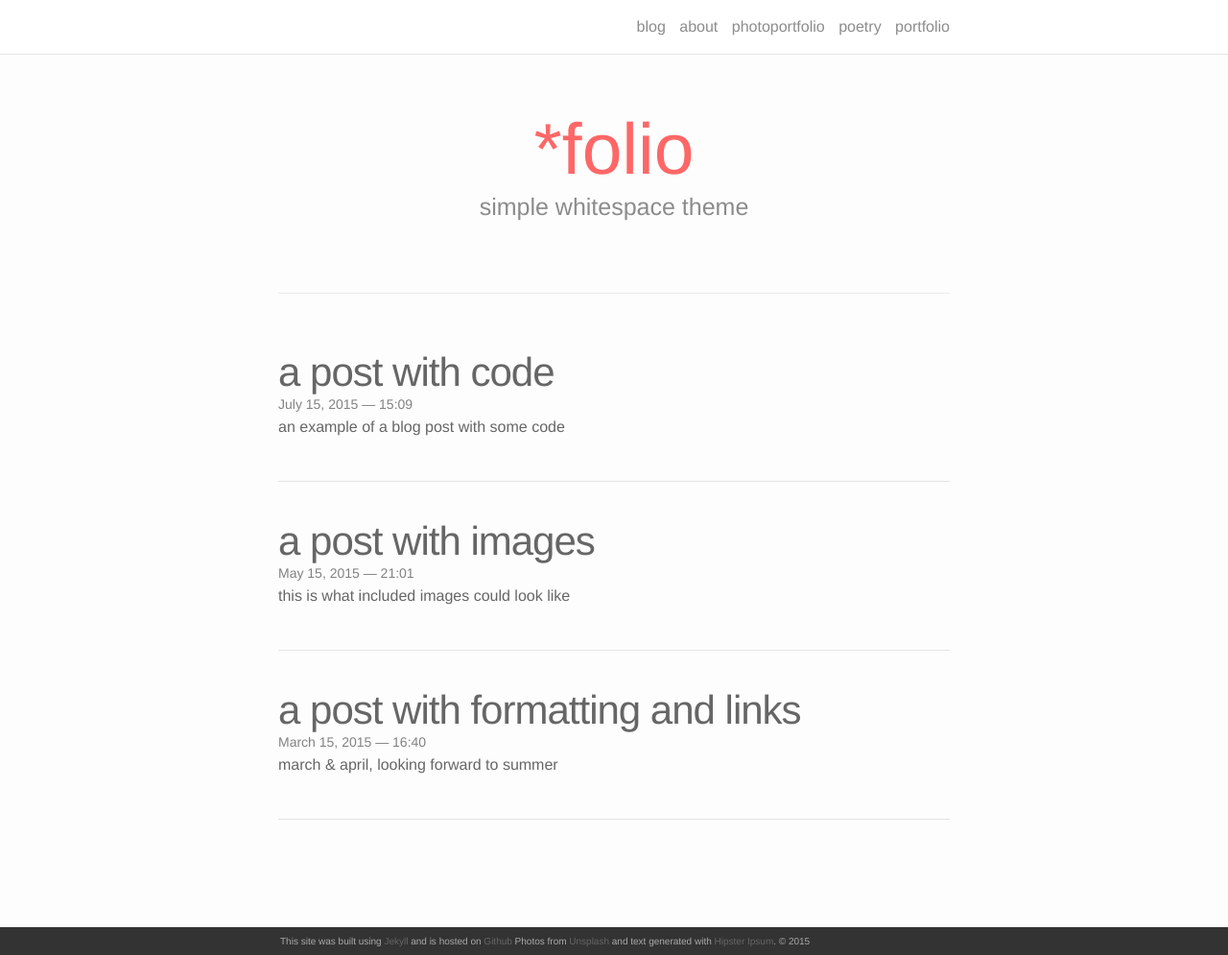
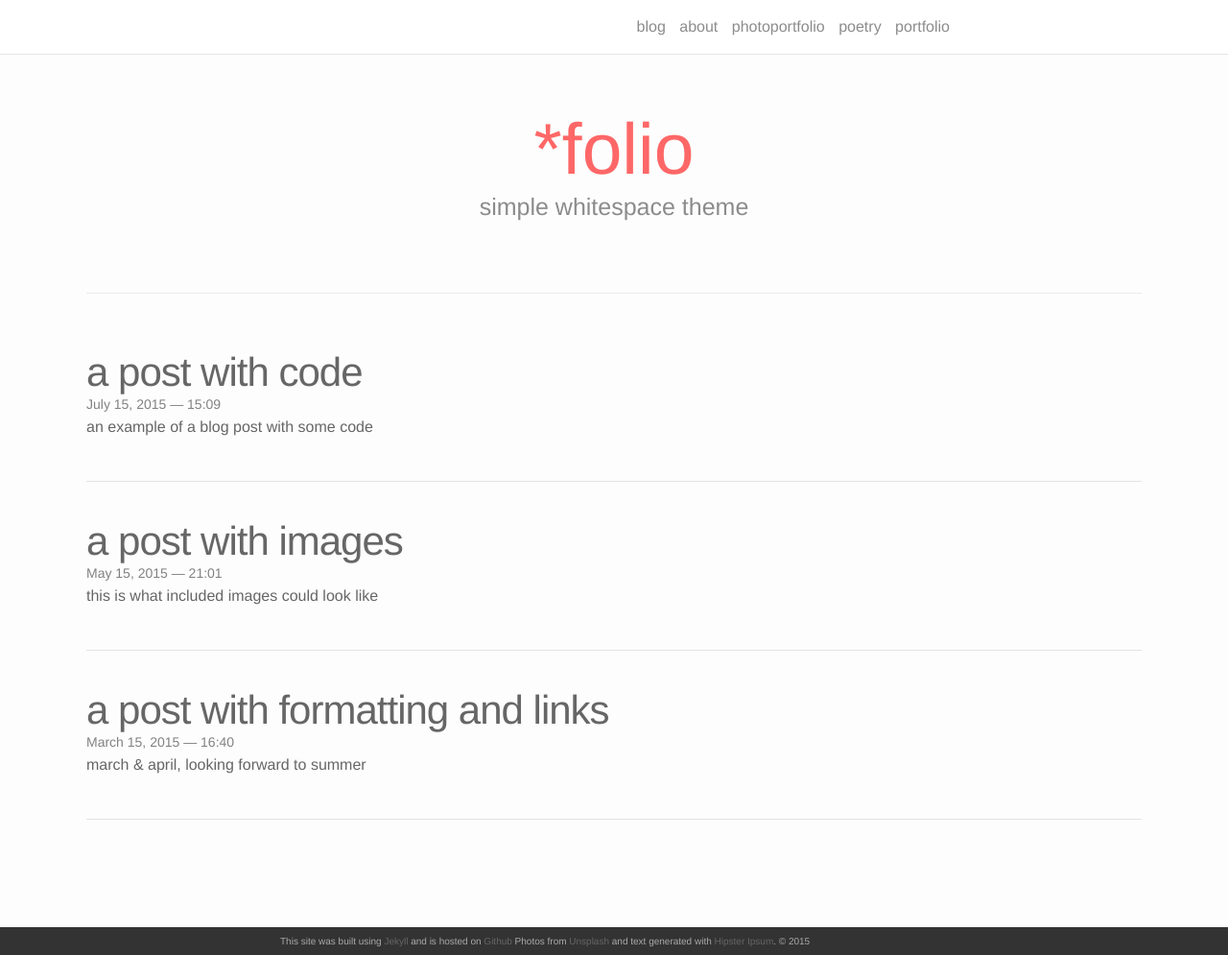
Before and after one commit to Scimatica-Labs/cicadadesign.in, a Jekyll site: the page built from index.html, in a window 1280 px wide and 995 px high. Shown: the whole window at 96% size. Built offline with Jekyll 4.4.1, drawn with Linux system fonts in a browser that asks for light colours; nearby versions of some CDN libraries; the list of posts is cut into pages by our own code.

Commit message:
modified default layout wrapper

```diff
--- a/_layouts/default.html
+++ b/_layouts/default.html
@@ -9,7 +9,7 @@
 
 
     <div class="page-content">
-      <div class="wrapper">
+      <div class="wrapper2">
         {{ content }}
       </div>
     </div>
```
